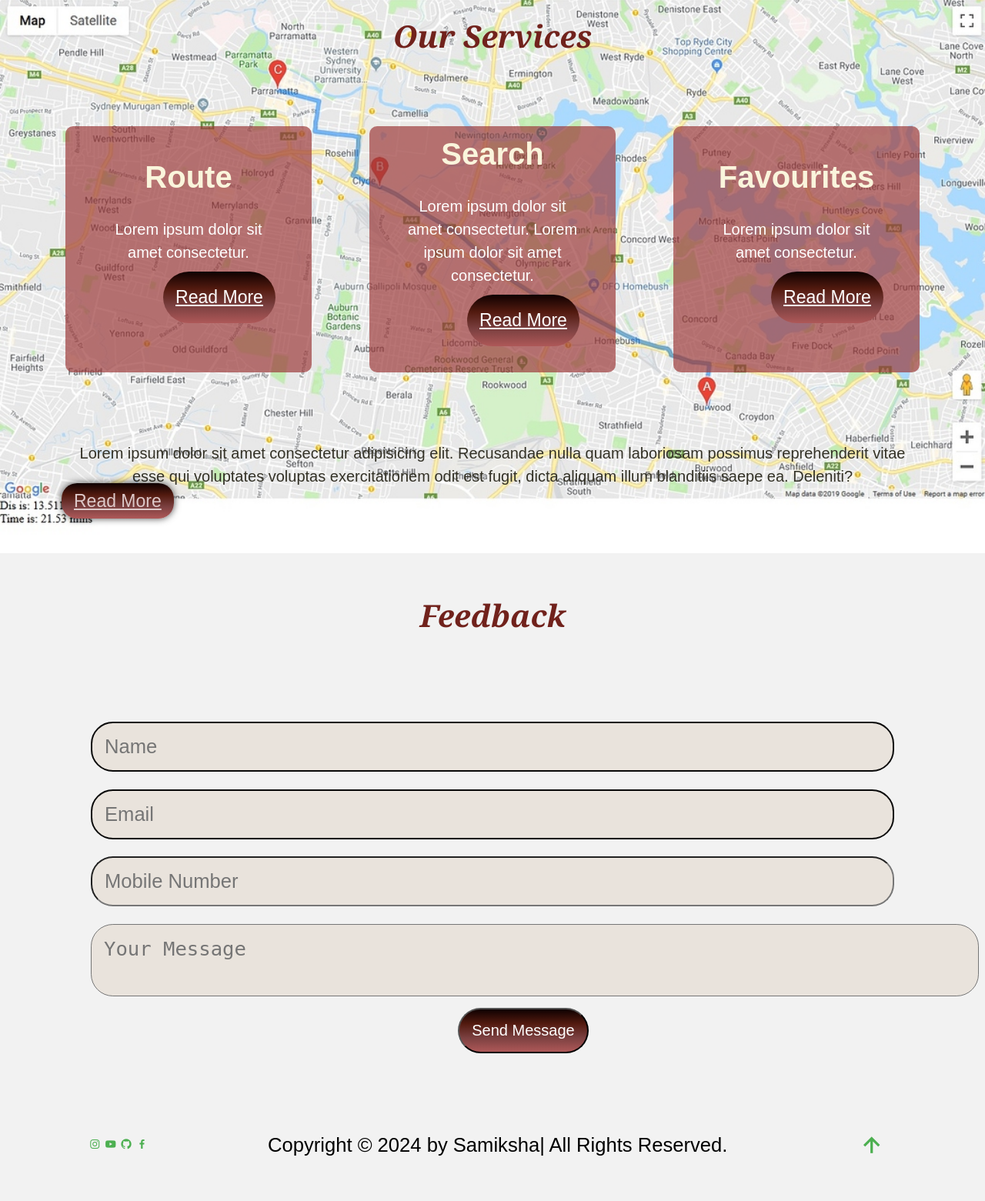
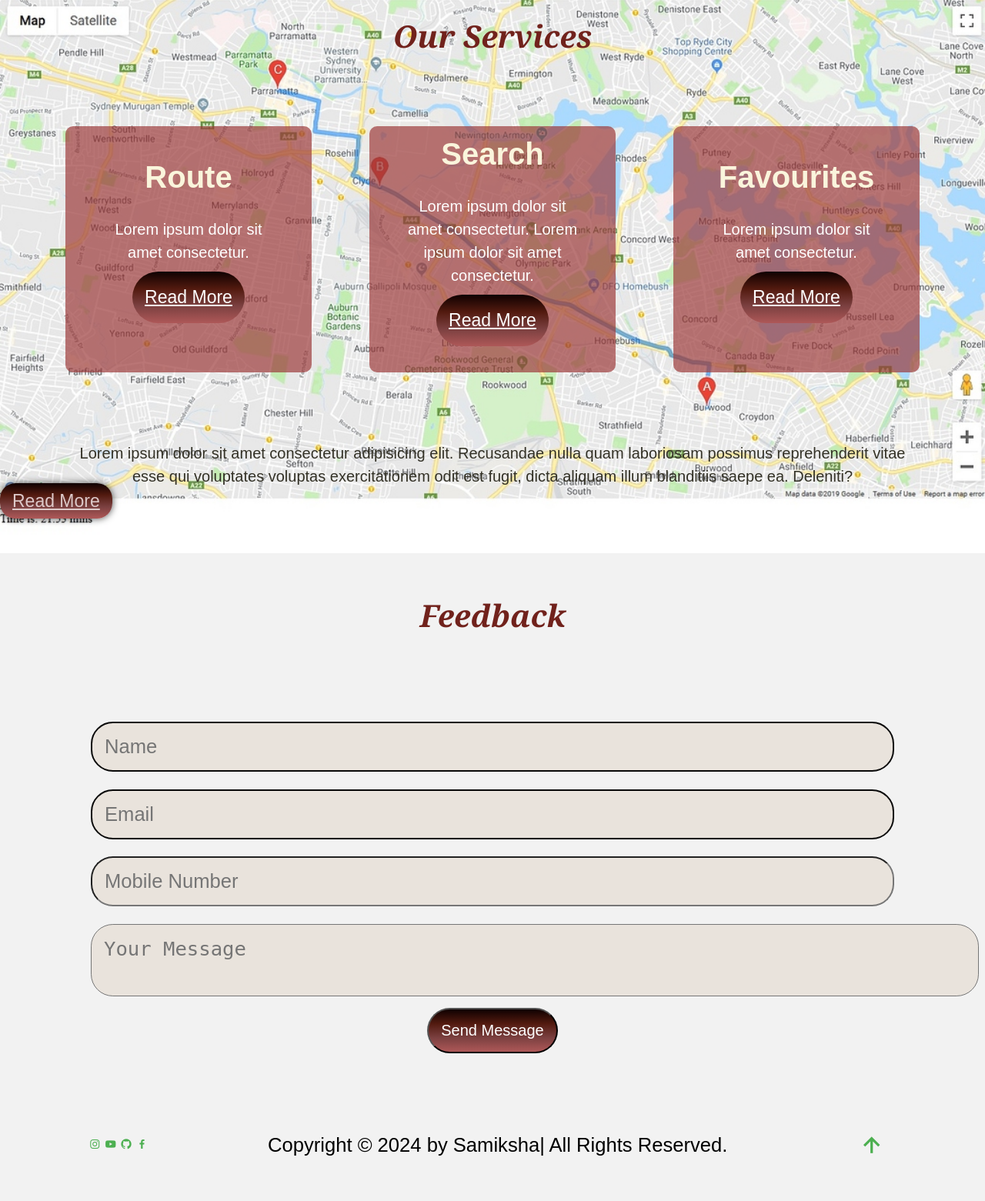
Before and after one commit to YesadeSamiksha/-Explorex, a PHP site: page /index.html in a window 1280 px wide. Shown: the part 859-2420 px from the top of the page at 77% size. Run offline with PHP 8.4, Linux system fonts and the light colour scheme.

Commit message:
Update style.css

```diff
--- a/style.css
+++ b/style.css
@@ -289,7 +289,7 @@ hr{
     font-size: 20px;
     border-radius: 50px;
     cursor: pointer;
-    margin-left: 5rem;
+
 }
 
 btm:hover{
```
